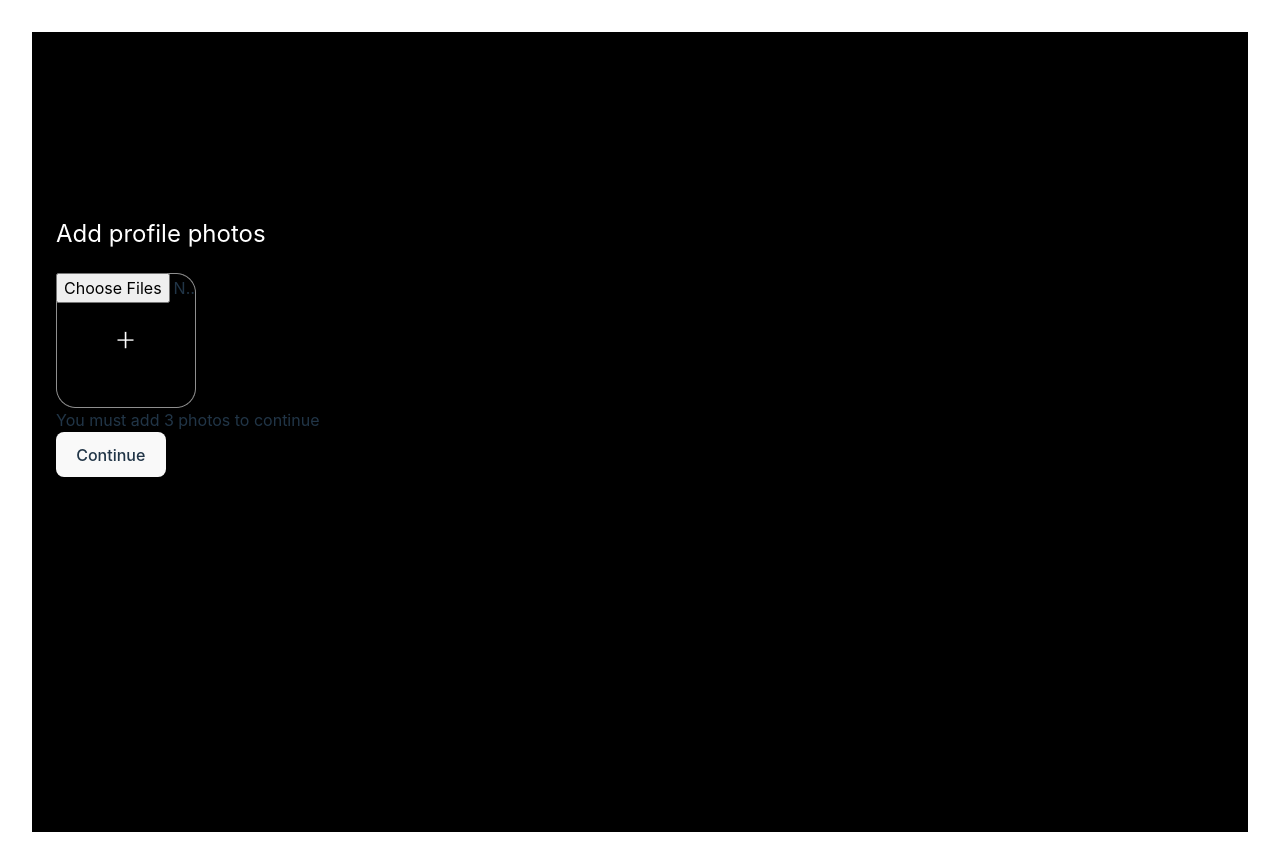
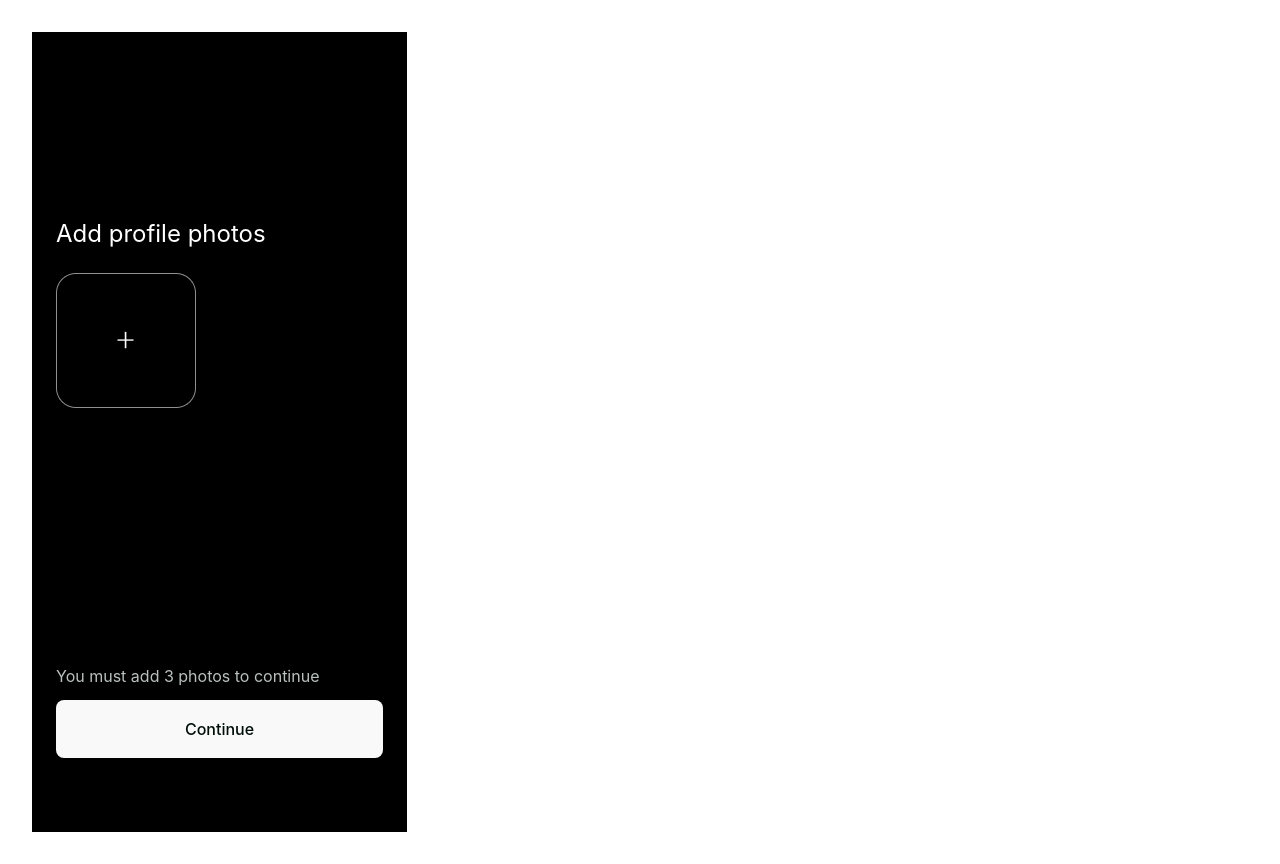
Before and after one commit to farmlove-ton/2048-TON, a React (Vite) app: page /add-photo in a window 1280 px wide. Built offline with nearby package versions, Linux system fonts and the light colour scheme; what @twa-dev/sdk would draw is missing.

Commit message:
Added style in CreateProfilePage

```diff
--- a/src/pages/AddProfilePhotoPage/AddProfilePhotoPage.css
+++ b/src/pages/AddProfilePhotoPage/AddProfilePhotoPage.css
@@ -1,7 +1,14 @@
 .profilePage__form {
+    max-width: 375px;
     padding: 163px 24px 50px;
     height: 100vh;
     background-color: #000;
+}
+
+.profilePage__form img{
+    height: 135px;
+    width: 140px;
+    border-radius: 20px;
 }
 
 h1.profilePage__form-title {
@@ -10,11 +17,38 @@ h1.profilePage__form-title {
     color: #FFFFFF;
 }
 
+.profilePage__form-photo {
+    display: flex;
+    column-gap: 10px;
+    row-gap: 20px;
+}
+
 .profilePage__form-inputPhoto {
     height: 135px;
     width: 140px;
-    display: inline-block;
-    border: none;
-    outline: none;
+
+    color: transparent;
     background: transparent url('./img/addphoto.png');
 }
+
+.profilePage__form-inputPhoto::-webkit-file-upload-button {
+    visibility: hidden;
+}
+
+.profilePage__form-text {
+    margin: 256px 0 12px;
+
+    color: #B9C1BE;
+}
+
+.btn {
+    width: 100%;
+    padding-top: 16px;
+    padding-bottom: 16px;
+
+}
+
+.btn span {
+    line-height: 16px;
+    color: #000E08;
+}
--- a/src/pages/AddProfilePhotoPage/AddProfilePhotoPage.tsx
+++ b/src/pages/AddProfilePhotoPage/AddProfilePhotoPage.tsx
@@ -5,6 +5,7 @@ const CreateProfilePage = () => {
   const [photo, setPhoto] = useState<File>();
 
   const handleFileChange = (event: ChangeEvent<HTMLInputElement>) => {
+    console.log(event.target.files?.[0])
     const file = event.target.files?.[0];
 
     if (file) {
@@ -19,6 +20,7 @@ const CreateProfilePage = () => {
   return (
     <form className="profilePage__form">
       <h1 className="profilePage__form-title">Add profile photos</h1>
+      <div className="profilePage__form-photo">
         {!!photo && renderPhoto(photo)}
         <input
           type="file"
@@ -27,9 +29,10 @@ const CreateProfilePage = () => {
           onChange={handleFileChange}
           multiple
         />
+      </div>
 
-      <p>You must add 3 photos to continue</p>
-      <button type="submit">Continue</button>
+      <p className="profilePage__form-text">You must add 3 photos to continue</p>
+      <button className="btn" type="submit"><span>Continue</span></button>
     </form>
   );
 };
```
Lines whose indentation alone changed are shown as unchanged.
